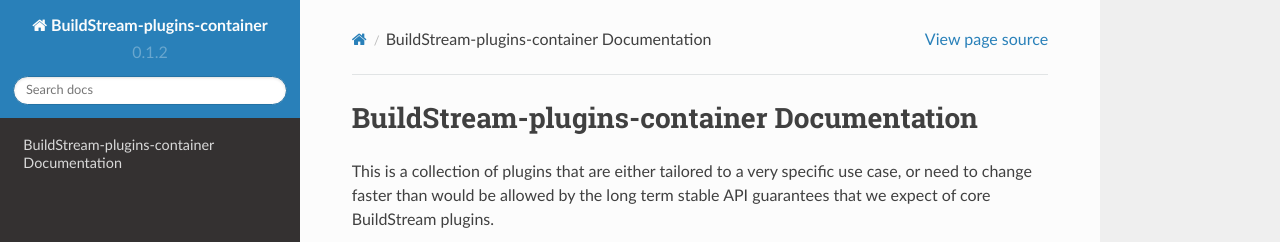
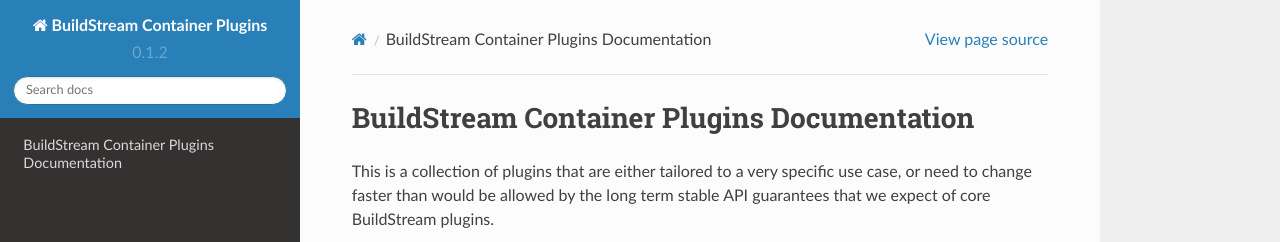
Before and after one commit to buildstream-migration/bst-plugins-container, a Sphinx documentation site: the page built from doc/source/index.rst, in a window 1280 px wide. Shown: the top 242 px of the page. Built offline with Sphinx 7.4.7 and the Read the Docs theme 2.0.0, drawn with Linux system fonts in a browser that asks for light colours; pages that are not in the unit, such as notebooks, are missing from menus.

```diff
--- a/doc/source/conf.py
+++ b/doc/source/conf.py
@@ -53,7 +53,7 @@ source_suffix = '.rst'
 master_doc = 'index'
 
 # General information about the project.
-project = 'BuildStream-plugins-container'
+project = 'BuildStream Container Plugins'
 copyright = '2018, The BuildStream Contributors'
 author = 'The BuildStream Contributors'
 
--- a/doc/source/index.rst
+++ b/doc/source/index.rst
@@ -1,7 +1,7 @@
 .. toctree::
    :maxdepth: 2
 
-BuildStream-plugins-container Documentation
+BuildStream Container Plugins Documentation
 ===========================================
 
 This is a collection of plugins that are either tailored to a very specific use
```
